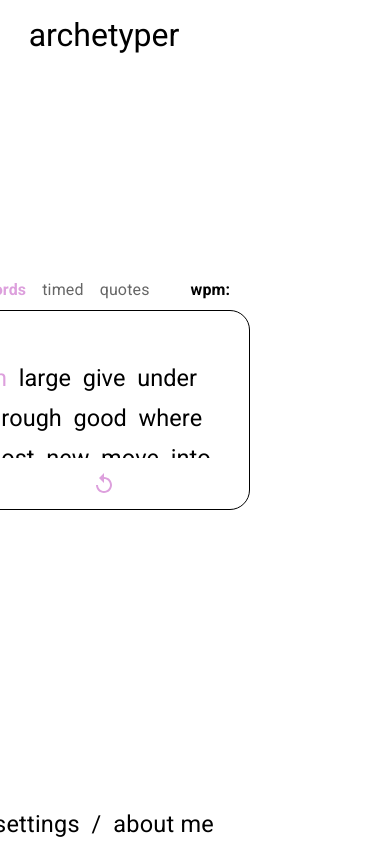
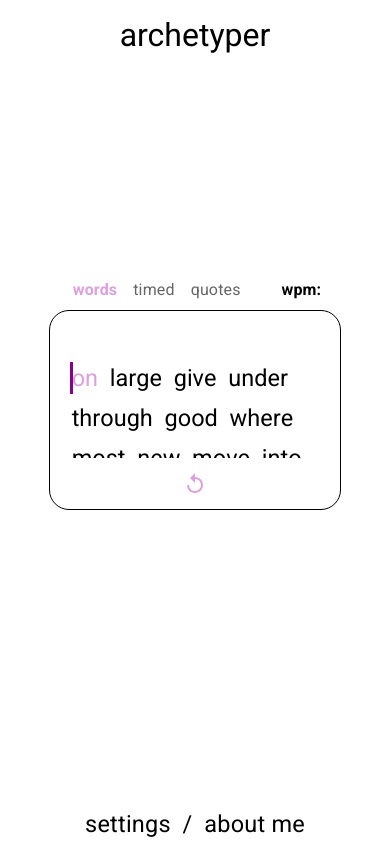
Before and after one commit to nkuek/archetyper, a React (Create React App) app: page / in a window 390 px wide. Built offline with nearby package versions, Linux system fonts and the light colour scheme.

Commit message:
fixed input styling on mobile

```diff
--- a/src/app/App.tsx
+++ b/src/app/App.tsx
@@ -81,7 +81,6 @@ const App = () => {
         height: '100vh',
         display: 'flex',
         flexDirection: 'column',
-        overflowX: 'hidden',
       }}
       onClick={() => setFocused(false)}
     >
--- a/src/components/WordBox/index.tsx
+++ b/src/components/WordBox/index.tsx
@@ -492,7 +492,7 @@ const WordBox: FC<IProps> = ({ setShowTip, setShowWarning }) => {
             ref={textFieldRef}
             autoFocus
             onKeyDown={handleKeyDown}
-            style={{ fontSize: '1em' }}
+            style={{ fontSize: '1em', width: 0 }}
             autoCapitalize="off"
             autoCorrect="off"
             autoComplete="off"
```
